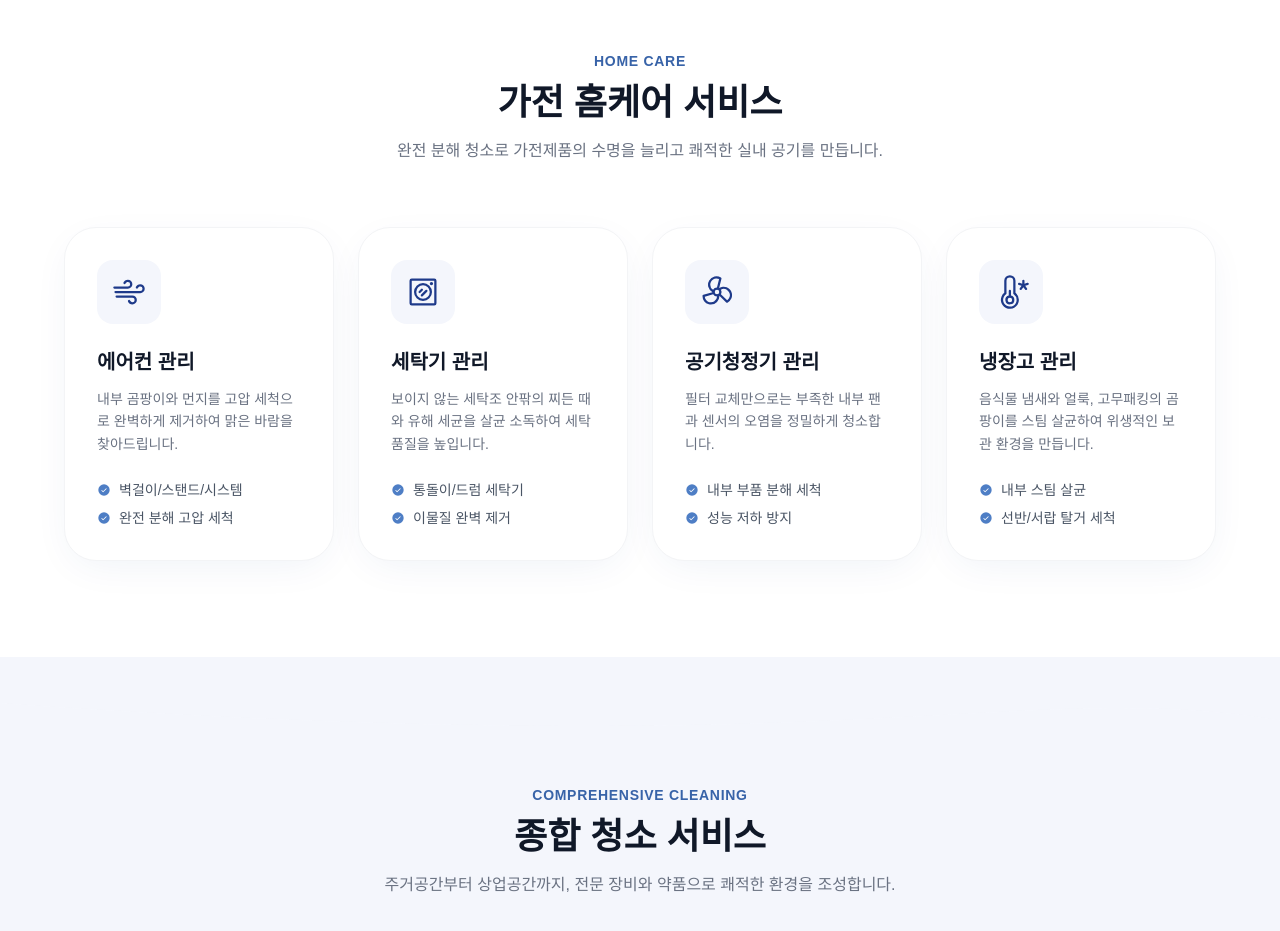
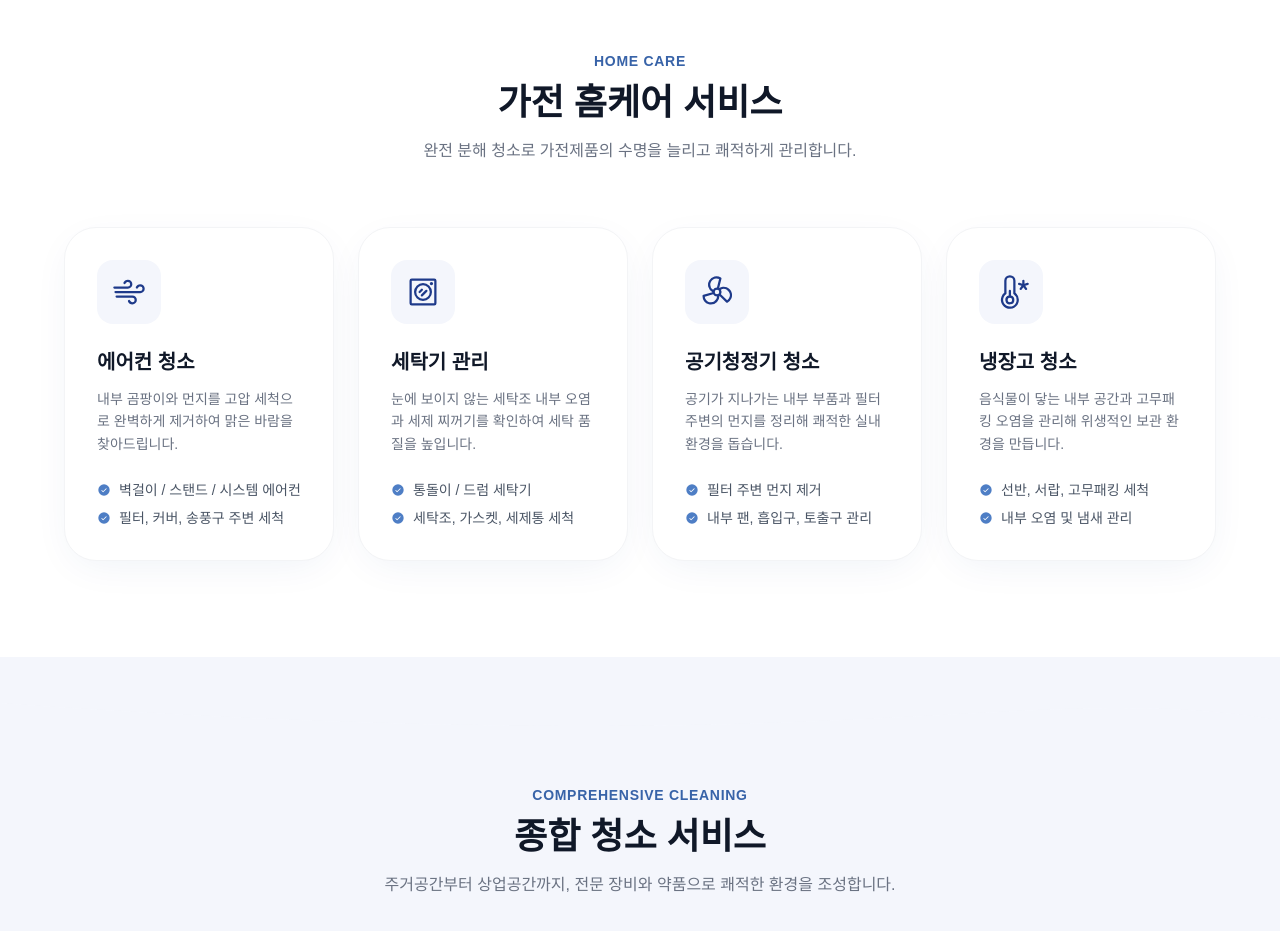
Before and after one commit to moolmin/fortressclean-web, a Next.js app: page / in a window 1280 px wide. Shown: the part 1160-2091 px from the top of the page. Built offline with nearby package versions, Linux system fonts and the light colour scheme.

Commit message:
docs: update content for fortressclean-home component

```diff
--- a/components/fortressclean-home/content.ts
+++ b/components/fortressclean-home/content.ts
@@ -129,34 +129,36 @@ export const FEATURE_ITEMS = [
 export const HOME_CARE_INTRO: SectionIntro = {
   eyebrow: "HOME CARE",
   title: "가전 홈케어 서비스",
-  description:
-    "완전 분해 청소로 가전제품의 수명을 늘리고 쾌적한 실내 공기를 만듭니다.",
+  description: "완전 분해 청소로 가전제품의 수명을 늘리고 쾌적하게 관리합니다.",
 };
 
 export const HOME_CARE_SERVICES = [
   {
     icon: Wind,
-    title: "에어컨 관리",
+    title: "에어컨 청소",
     desc: "내부 곰팡이와 먼지를 고압 세척으로 완벽하게 제거하여 맑은 바람을 찾아드립니다.",
-    features: ["벽걸이/스탠드/시스템", "완전 분해 고압 세척"],
+    features: [
+      "벽걸이 / 스탠드 / 시스템 에어컨",
+      "필터, 커버, 송풍구 주변 세척",
+    ],
   },
   {
     icon: WashingMachine,
     title: "세탁기 관리",
-    desc: "보이지 않는 세탁조 안팎의 찌든 때와 유해 세균을 살균 소독하여 세탁 품질을 높입니다.",
-    features: ["통돌이/드럼 세탁기", "이물질 완벽 제거"],
+    desc: "눈에 보이지 않는 세탁조 내부 오염과 세제 찌꺼기를 확인하여 세탁 품질을 높입니다.",
+    features: ["통돌이 / 드럼 세탁기", "세탁조, 가스켓, 세제통 세척"],
   },
   {
     icon: Fan,
-    title: "공기청정기 관리",
-    desc: "필터 교체만으로는 부족한 내부 팬과 센서의 오염을 정밀하게 청소합니다.",
-    features: ["내부 부품 분해 세척", "성능 저하 방지"],
+    title: "공기청정기 청소",
+    desc: "공기가 지나가는 내부 부품과 필터 주변의 먼지를 정리해 쾌적한 실내 환경을 돕습니다.",
+    features: ["필터 주변 먼지 제거", "내부 팬, 흡입구, 토출구 관리"],
   },
   {
     icon: ThermometerCold,
-    title: "냉장고 관리",
-    desc: "음식물 냄새와 얼룩, 고무패킹의 곰팡이를 스팀 살균하여 위생적인 보관 환경을 만듭니다.",
-    features: ["내부 스팀 살균", "선반/서랍 탈거 세척"],
+    title: "냉장고 청소",
+    desc: "음식물이 닿는 내부 공간과 고무패킹 오염을 관리해 위생적인 보관 환경을 만듭니다.",
+    features: ["선반, 서랍, 고무패킹 세척", "내부 오염 및 냄새 관리"],
   },
 ] as const satisfies readonly ServiceItem[];
 
```
